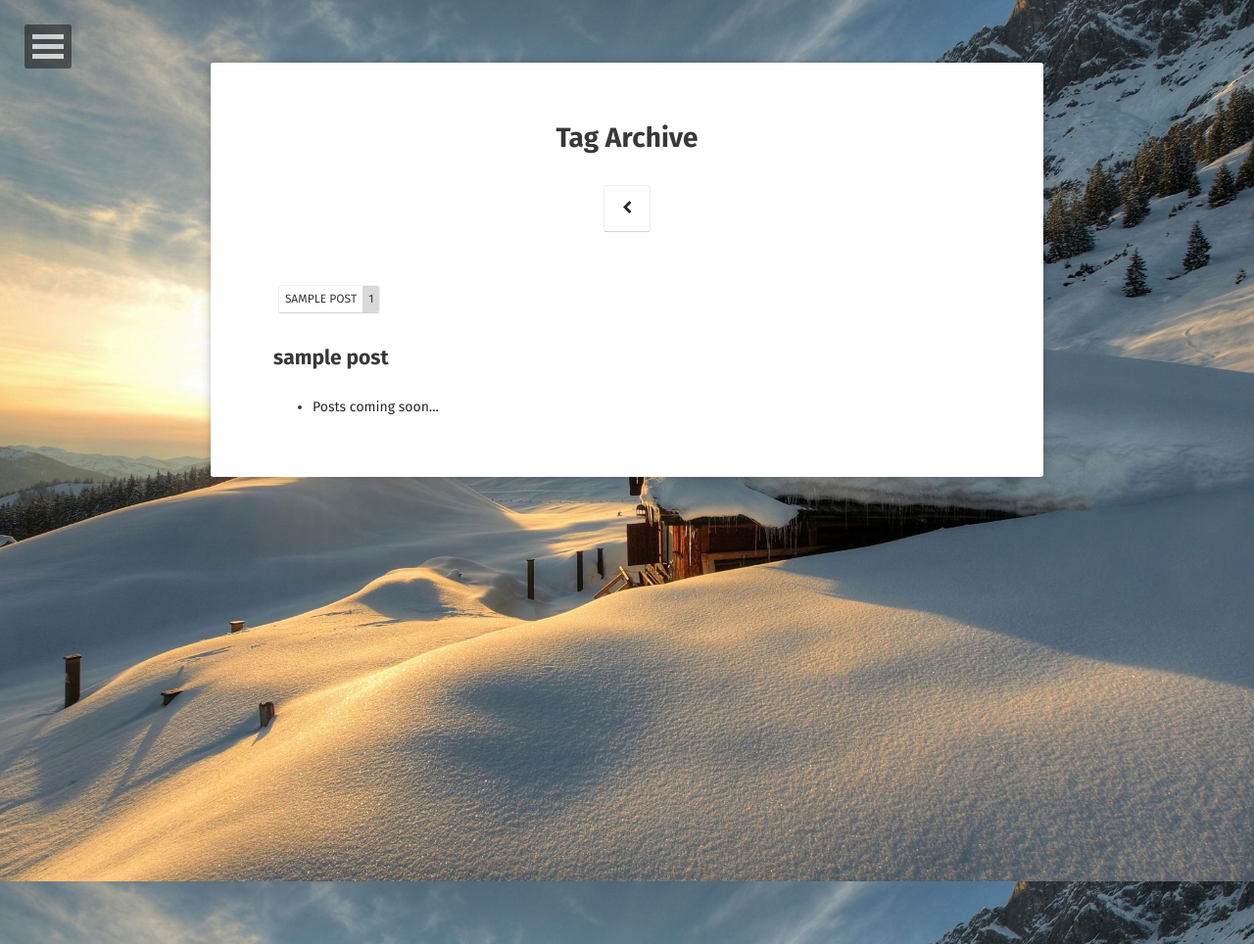
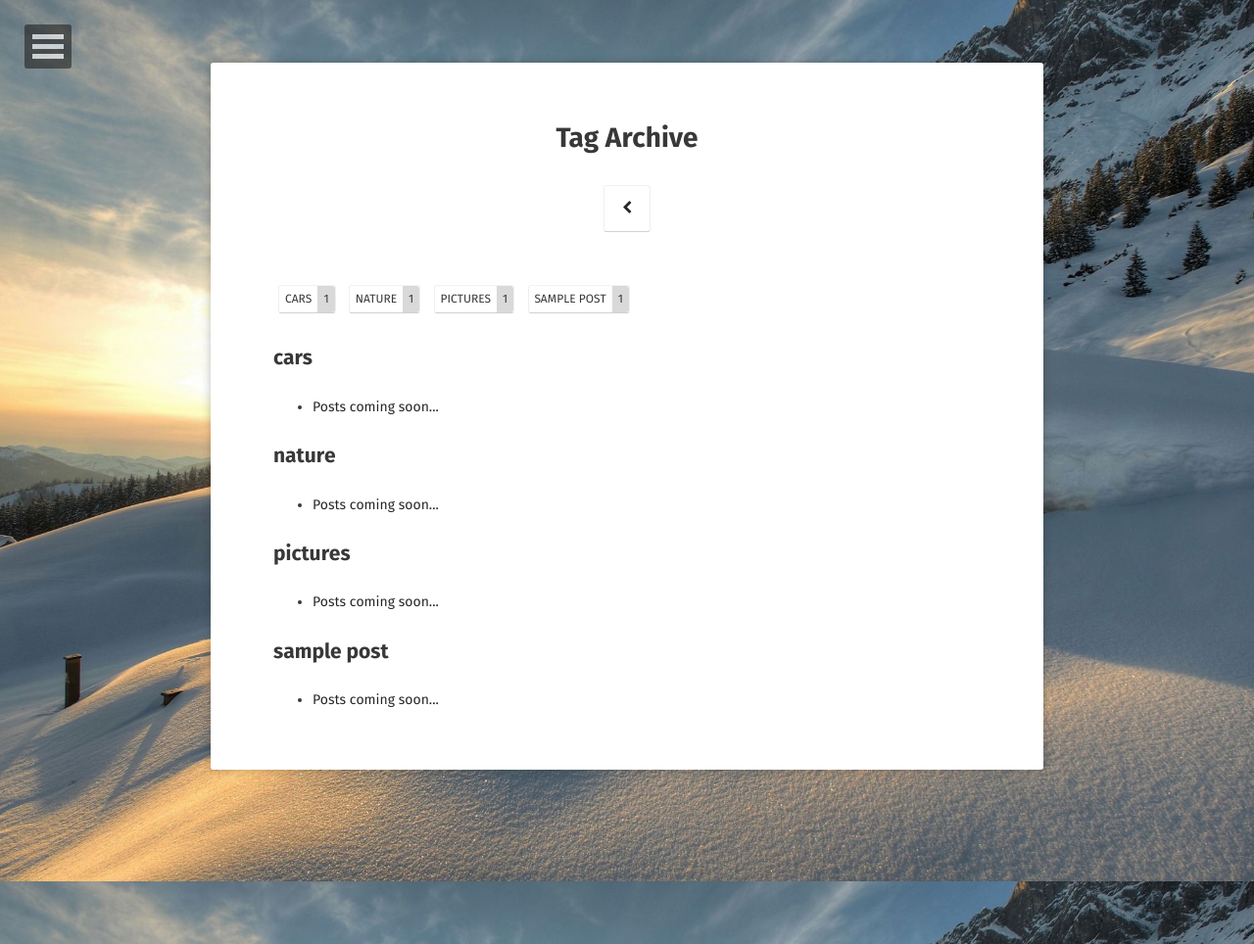
Before and after one commit to nburgdorfer/sample_website, a Jekyll site: the page built from tags/index.html, in a window 1280 px wide. Shown: the whole page at 98% size. Built offline with Jekyll 4.4.1, drawn with Linux system fonts in a browser that asks for light colours; some web fonts are replaced.

Commit message:
Editing posts

```diff
--- a/_posts/2019-01-20-placeholder.md
+++ b/_posts/2019-01-20-placeholder.md
@@ -3,7 +3,7 @@ layout: post
 title: "Posts coming soon..."
 date: 2019-01-20
 excerpt: "Just some nice pictures for now."
-tags: [sample post]
+tags: [sample post, pictures, nature, cars]
 comments: true
 ---
 
```
Also changed, not shown: other parts of _posts/2019-01-20-placeholder.md (+0 -2 lines).
